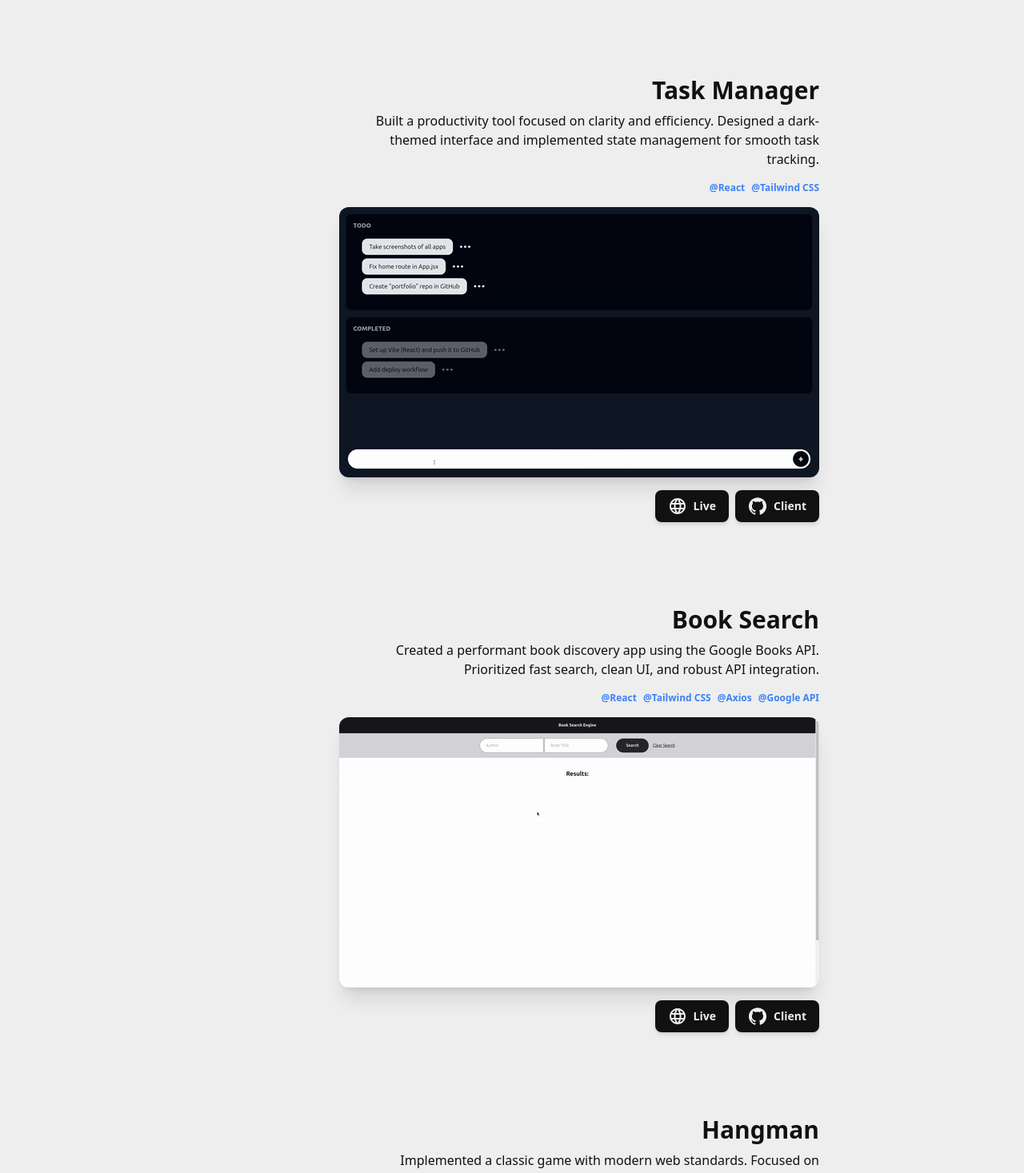
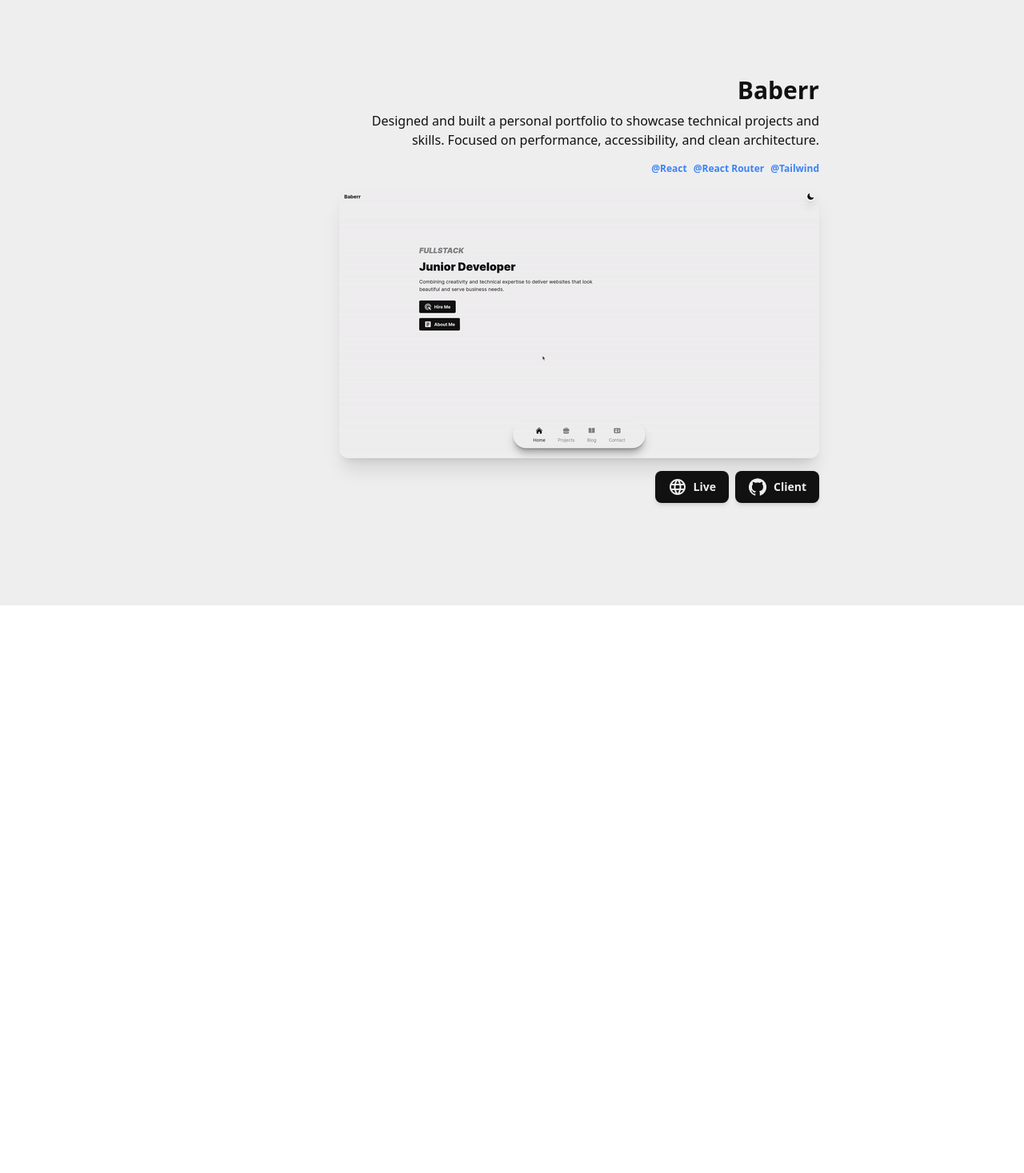
Before and after one commit to baberlabs/portfolio, a React (Vite) app: page /projects in a window 1280 px wide. Shown: the part 2800-4267 px from the top of the page at 80% size. After the commit the page ends 3557 px from the top, so only its background shows below. Built offline with nearby package versions, Linux system fonts and the light colour scheme.

Commit message:
Remove redundant projects

```diff
--- a/src/projects.js
+++ b/src/projects.js
@@ -1,12 +1,6 @@
 import defaultImage from "./assets/default-image.png";
 import imageNorthchess from "./assets/projects/northchess.gif";
 import imageBabersReach from "./assets/projects/babers-reach.gif";
-import imageTaskManager from "./assets/projects/task-manager.gif";
-import imageBookSearch from "./assets/projects/book-search.gif";
-import imageHangman from "./assets/projects/hangman.gif";
-import imageWeatherApp from "./assets/projects/weather-app.gif";
-import imageNoughtsAndCrosses from "./assets/projects/noughts-and-crosses.gif";
-import imageMemesGenerator from "./assets/projects/memes-generator.gif";
 import imageBaberr from "./assets/projects/baberr.gif";
 import imageChatr from "./assets/projects/chatr.png";
 import imageGrants4You from "./assets/projects/grants4you.png";
@@ -49,7 +43,7 @@ export const projects = [
     isPaired: true,
   },
   {
-    title: "Baber's Reach",
+    title: "NC News",
     live: "https://babers-reach.netlify.app",
     github_monorepo: null,
     github_client: "https://github.com/baberlabs/fe-nc-news",
@@ -71,75 +65,6 @@ export const projects = [
     isPaired: false,
   },
   {
-    title: "Task Manager",
-    live: "https://baberlabs.github.io/task-manager",
-    github_monorepo: null,
-    github_client: "https://github.com/baberlabs/task-manager",
-    github_server: null,
-    description:
-      "Built a productivity tool focused on clarity and efficiency. Designed a dark-themed interface and implemented state management for smooth task tracking.",
-    image: imageTaskManager,
-    built_using: ["React", "Tailwind CSS"],
-    isPaired: false,
-  },
-  {
-    title: "Book Search",
-    live: "https://baberlabs.github.io/book-search/",
-    github_client: "https://github.com/baberlabs/book-search",
-    description:
-      "Created a performant book discovery app using the Google Books API. Prioritized fast search, clean UI, and robust API integration.",
-    image: imageBookSearch,
-    built_using: ["React", "Tailwind CSS", "Axios", "Google API"],
-    isPaired: true,
-  },
-  {
-    title: "Hangman",
-    live: "https://hangman-by-baberr.netlify.app/",
-    github_monorepo: null,
-    github_client: "https://github.com/baberlabs/hangman-game",
-    github_server: null,
-    description:
-      "Implemented a classic game with modern web standards. Focused on responsive design and intuitive user experience.",
-    image: imageHangman,
-    built_using: ["React", "CSS"],
-    isPaired: true,
-  },
-  {
-    title: "Weather App",
-    live: "https://weather-by-baberr.netlify.app",
-    github_monorepo: null,
-    github_client: "https://github.com/baberlabs/weather-app",
-    github_server: null,
-    description:
-      "Delivered a global weather dashboard with real-time data. Emphasized usability, API reliability, and clear data presentation.",
-    image: imageWeatherApp,
-    built_using: ["React", "CSS", "Axios", "WeatherAPI", "Material Icons"],
-    isPaired: true,
-  },
-  {
-    title: "Noughts and Crosses",
-    live: "https://baberlabs.github.io/noughts-and-crosses",
-    github_monorepo: null,
-    github_client: "https://github.com/baberlabs/noughts-and-crosses",
-    github_server: null,
-    description:
-      "Programmed a robust Tic-Tac-Toe game. Prioritized code clarity and maintainability.",
-    image: imageNoughtsAndCrosses,
-    built_using: ["HTML", "CSS", "JavaScript"],
-    isPaired: true,
-  },
-  {
-    title: "Memes Generator",
-    github_monorepo: null,
-    github_client: "https://github.com/baberlabs/memes-generator",
-    github_server: null,
-    description:
-      "Developed a meme generator with dynamic image manipulation. Automated content creation and ensured a responsive, accessible interface.",
-    image: imageMemesGenerator,
-    built_using: ["HTML", "CSS", "JavaScript"],
-    isPaired: true,
-  },
-  {
     title: "Baberr",
     live: "https://baberr.com",
     github_monorepo: null,
--- a/src/top-projects.js
+++ /dev/null
@@ -1,96 +0,0 @@
-import defaultImage from "./assets/default-image.png";
-import imageNorthchess from "./assets/projects/northchess.gif";
-import imageBabersReach from "./assets/projects/babers-reach.gif";
-import imageTaskManager from "./assets/projects/task-manager.gif";
-import imageBookSearch from "./assets/projects/book-search.gif";
-import imageHangman from "./assets/projects/hangman.gif";
-import imageWeatherApp from "./assets/projects/weather-app.gif";
-import imageNoughtsAndCrosses from "./assets/projects/noughts-and-crosses.gif";
-import imageMemesGenerator from "./assets/projects/memes-generator.gif";
-import imageBaberr from "./assets/projects/baberr.gif";
-
-export const projects = [
-  {
-    title: "Northchess",
-    live: "https://northchess.netlify.app/",
-    github: "https://github.com/henryloach/nc_abcs_boardgame_frontend",
-    description: "An online multiplayer chess game with variant gameplay modes",
-    image: imageNorthchess,
-    built_using: "Dart, Flutter, Material UI, WebSocket",
-    isPaired: true,
-  },
-  {
-    title: "Baber's Reach",
-    live: "https://babers-reach.netlify.app",
-    github: "https://github.com/baberlabs/fe-nc-news",
-    description: "Read news from the farthest reaches of the world at NN",
-    image: imageBabersReach,
-    built_using:
-      "React, React Router, Tailwind, Axios, Node, Express, PostgreSQL, Jest, Supertest",
-    isPaired: false,
-  },
-  {
-    title: "Task Manager",
-    live: "https://baberlabs.github.io/task-manager",
-    github: "https://github.com/baberlabs/task-manager",
-    description: "A dark-themed task manager for your todos",
-    image: imageTaskManager,
-    built_using: "React, Tailwind CSS",
-    isPaired: false,
-  },
-  {
-    title: "Book Search",
-    live: "https://baberlabs.github.io/book-search/",
-    github: "https://github.com/baberlabs/book-search",
-    description: "Search for your favourite books from Google",
-    image: imageBookSearch,
-    built_using: "React, Tailwind CSS, Axios, Google API",
-    isPaired: true,
-  },
-  {
-    title: "Hangman",
-    live: "https://hangman-by-baberr.netlify.app/",
-    github: "https://github.com/baberlabs/hangman-game",
-    description: "Play the classic Hangman game",
-    image: imageHangman,
-    built_using: "React, CSS",
-    isPaired: true,
-  },
-  {
-    title: "Weather App",
-    live: "https://weather-by-baberr.netlify.app",
-    github: "https://github.com/baberlabs/weather-app",
-    description:
-      "Get the latest weather updates from around the world with a quick search",
-    image: imageWeatherApp,
-    built_using: "React, CSS, Axios, WeatherAPI, Material Icons",
-    isPaired: true,
-  },
-  {
-    title: "Noughts and Crosses",
-    live: "https://baberlabs.github.io/noughts-and-crosses",
-    github: "https://github.com/baberlabs/noughts-and-crosses",
-    description: "The classic Noughts and Crosses (Tic-Tac-Toe) game",
-    image: imageNoughtsAndCrosses,
-    built_using: "HTML, CSS, JavaScript",
-    isPaired: true,
-  },
-  {
-    title: "Memes Generator",
-    github: "https://github.com/baberlabs/memes-generator",
-    description:
-      "Generate your own memes or auto-generate a Mitch (our fav coding tutor) meme!",
-    image: imageMemesGenerator,
-    built_using: "HTML, CSS, JavaScript",
-    isPaired: true,
-  },
-  {
-    title: "Baberr",
-    live: "https://baberr.com",
-    github: "https://github.com/baberlabs/portfolio",
-    description: "This website that you're viewing right now!",
-    image: imageBaberr,
-    built_using: "React, React Router, Tailwind",
-    isPaired: false,
-  },
-];
```
